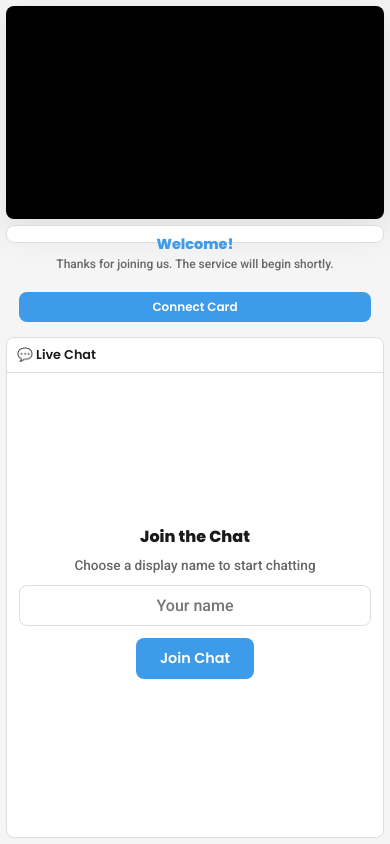
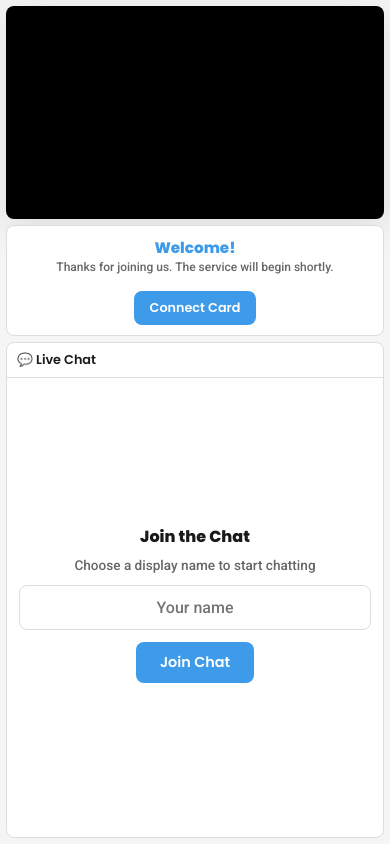
Before and after one commit to notandrewjones/Clawson-tv, a website: page src/index.html in a window 390 px wide. Drawn offline with nearby package versions, Linux system fonts and the light colour scheme; a script that the page names is missing.

Commit message:
motd section responsiveness

```diff
--- a/src/index.html
+++ b/src/index.html
@@ -637,40 +637,48 @@
 
             .video-column {
                 gap: 8px;
-                flex-shrink: 0;
+                flex: 0 0 auto; /* Don't grow, don't shrink, auto size */
             }
 
             .video-container {
                 border-radius: 8px;
             }
 
+            /* Banner on mobile - stacked vertically, centered */
             .content-banner {
-                flex-direction: row;
-                text-align: left;
-                gap: 12px;
-                padding: 10px 14px;
+                flex-direction: column;
+                text-align: center;
+                gap: 10px;
+                padding: 12px 16px;
                 border-radius: 8px;
-                flex: 0; /* Don't grow on mobile */
+                flex: 0 0 auto; /* Don't grow on mobile */
             }
 
             .content-banner h2 {
-                font-size: 0.95rem;
-                margin-bottom: 2px;
+                font-size: 1rem;
+                margin-bottom: 0;
             }
 
             .content-banner p {
-                font-size: 0.8rem;
-                line-height: 1.3;
+                font-size: 0.85rem;
+                line-height: 1.4;
             }
 
             .content-banner .cta-button {
-                padding: 8px 14px;
-                font-size: 0.8rem;
+                padding: 10px 20px;
+                font-size: 0.85rem;
+                width: auto;
+            }
+
+            /* Cue content inside banner - also stack */
+            .cue-content.active {
+                flex-direction: column;
+                gap: 10px;
             }
 
             .chat-column {
                 flex: 1;
-                min-height: 200px;
+                min-height: 180px;
                 border-radius: 8px;
             }
 
@@ -701,27 +709,27 @@
             }
 
             .username-setup {
-                padding: 12px;
+                padding: 16px;
             }
 
             .username-setup h3 {
-                font-size: 1rem;
+                font-size: 1.1rem;
             }
 
             .username-setup p {
-                font-size: 0.85rem;
-                margin-bottom: 12px;
+                font-size: 0.9rem;
+                margin-bottom: 16px;
             }
 
             .username-setup input {
-                max-width: 100%;
-                padding: 10px 14px;
+                max-width: 280px;
+                padding: 12px 16px;
                 font-size: 16px; /* Prevents iOS zoom */
             }
 
             .username-setup button {
-                padding: 10px 24px;
-                font-size: 0.9rem;
+                padding: 12px 28px;
+                font-size: 0.95rem;
             }
         }
 
@@ -740,24 +748,22 @@
             }
 
             .content-banner {
-                padding: 8px 12px;
+                padding: 10px 12px;
+                gap: 8px;
             }
 
             .content-banner h2 {
-                font-size: 0.9rem;
+                font-size: 0.95rem;
             }
 
             .content-banner p {
-                font-size: 0.75rem;
-                display: -webkit-box;
-                -webkit-line-clamp: 2;
-                -webkit-box-orient: vertical;
-                overflow: hidden;
+                font-size: 0.8rem;
+                line-height: 1.35;
             }
 
             .content-banner .cta-button {
-                padding: 6px 12px;
-                font-size: 0.75rem;
+                padding: 8px 16px;
+                font-size: 0.8rem;
             }
 
             .chat-header {
@@ -809,24 +815,40 @@
             .chat-send-btn {
                 padding: 8px 12px;
             }
+
+            .username-setup {
+                padding: 12px;
+            }
+
+            .username-setup h3 {
+                font-size: 1rem;
+            }
+
+            .username-setup p {
+                font-size: 0.85rem;
+                margin-bottom: 12px;
+            }
+
+            .username-setup input {
+                max-width: 100%;
+            }
+
+            .username-setup button {
+                padding: 10px 24px;
+                font-size: 0.9rem;
+            }
         }
 
         /* Small phones */
         @media (max-width: 400px) {
-            .content-banner {
-                flex-direction: column;
-                text-align: center;
-                gap: 8px;
-            }
-
-            .content-banner .cta-button {
-                width: 100%;
-            }
-
             .chat-header {
                 flex-direction: column;
                 gap: 4px;
                 align-items: flex-start;
+            }
+
+            .content-banner p {
+                font-size: 0.75rem;
             }
         }
 
@@ -866,15 +888,11 @@
         .cue-content.active {
             display: flex;
             align-items: center;
-            gap: 20px;
+            gap: 16px;
             width: 100%;
         }
 
-        @media (max-width: 900px) {
-            .cue-content.active {
-                flex-direction: column;
-            }
-        }
+        /* Mobile cue content handled in main responsive section */
 
         /* =============================================
            DEBUG PANEL
```
